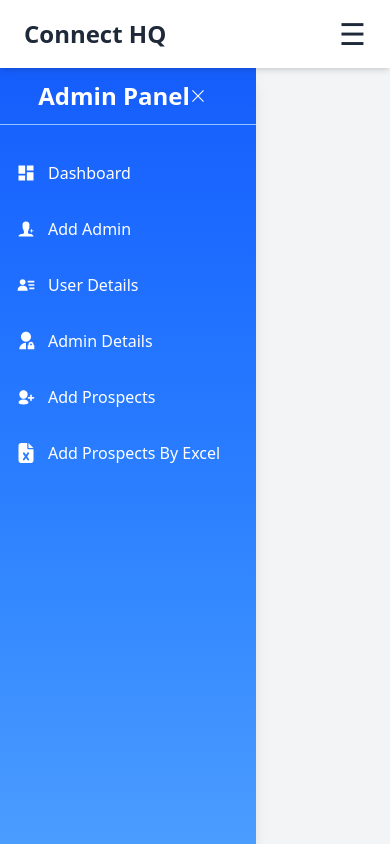
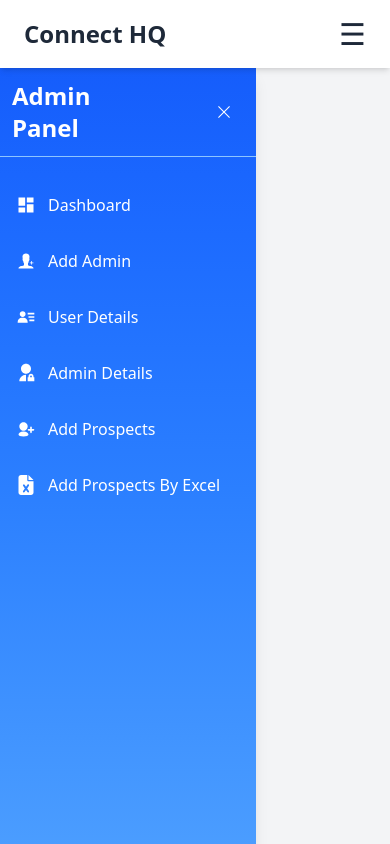
Before and after one commit to LakshyaGrover369/Capture_Call_Frontend, a React (Vite) app: page /admin in a window 390 px wide. Shown: the top 844 px of the page. Built offline with nearby package versions, Linux system fonts and the light colour scheme.

Commit message:
styled the Pannels of Admin and user

```diff
--- a/src/pages/admin/AdminDashboard.tsx
+++ b/src/pages/admin/AdminDashboard.tsx
@@ -8,6 +8,7 @@ import { MdDashboard } from "react-icons/md";
 import { FaFileExcel } from "react-icons/fa6";
 import { HiOutlineMenuAlt1 } from "react-icons/hi";
 import { RxCross1 } from "react-icons/rx";
+import { div } from "framer-motion/client";
 
 const AdminDashboard = () => {
   const [isSidebarOpen, setIsSidebarOpen] = useState(true);
@@ -55,7 +56,9 @@ const AdminDashboard = () => {
             className="text-white focus:outline-none transform transition-all duration-500 ease-in-out hover:scale-125 hover:rotate-360 active:scale-95 pr-3 "
           >
             {isSidebarOpen ? (
-              <RxCross1 className="hover:scale-110 duration-500 " />
+              <div className="ml-[60px] sm:ml-0 sm:m-0 ">
+                <RxCross1 className=" " />
+              </div>
             ) : (
               <HiOutlineMenuAlt1 className="hover:scale-110 duration-500" />
             )}
--- a/src/pages/user/UserDashboard.tsx
+++ b/src/pages/user/UserDashboard.tsx
@@ -41,9 +41,11 @@ const UserDashboard = () => {
             className="text-white focus:outline-none transform transition-all duration-500 ease-in-out hover:scale-125 hover:rotate-360 active:scale-95 pr-3 "
           >
             {isSidebarOpen ? (
-              <RxCross1 className="hover:scale-110 duration-500 " />
+              <div className="ml-[60px] sm:ml-0 sm:m-0 ">
+                <RxCross1 className="" />
+              </div>
             ) : (
-              <HiOutlineMenuAlt1 className="hover:scale-110 duration-500 " />
+              <HiOutlineMenuAlt1 className="" />
             )}
           </button>
         </div>
```
